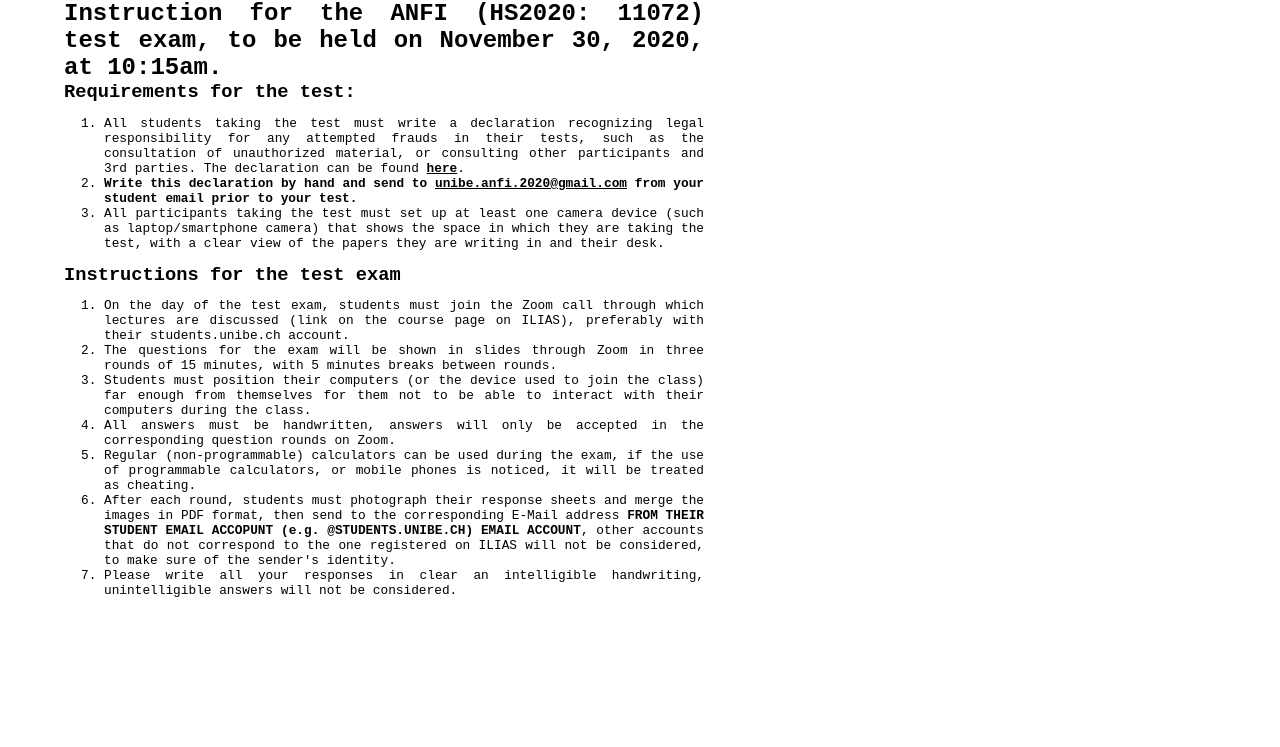
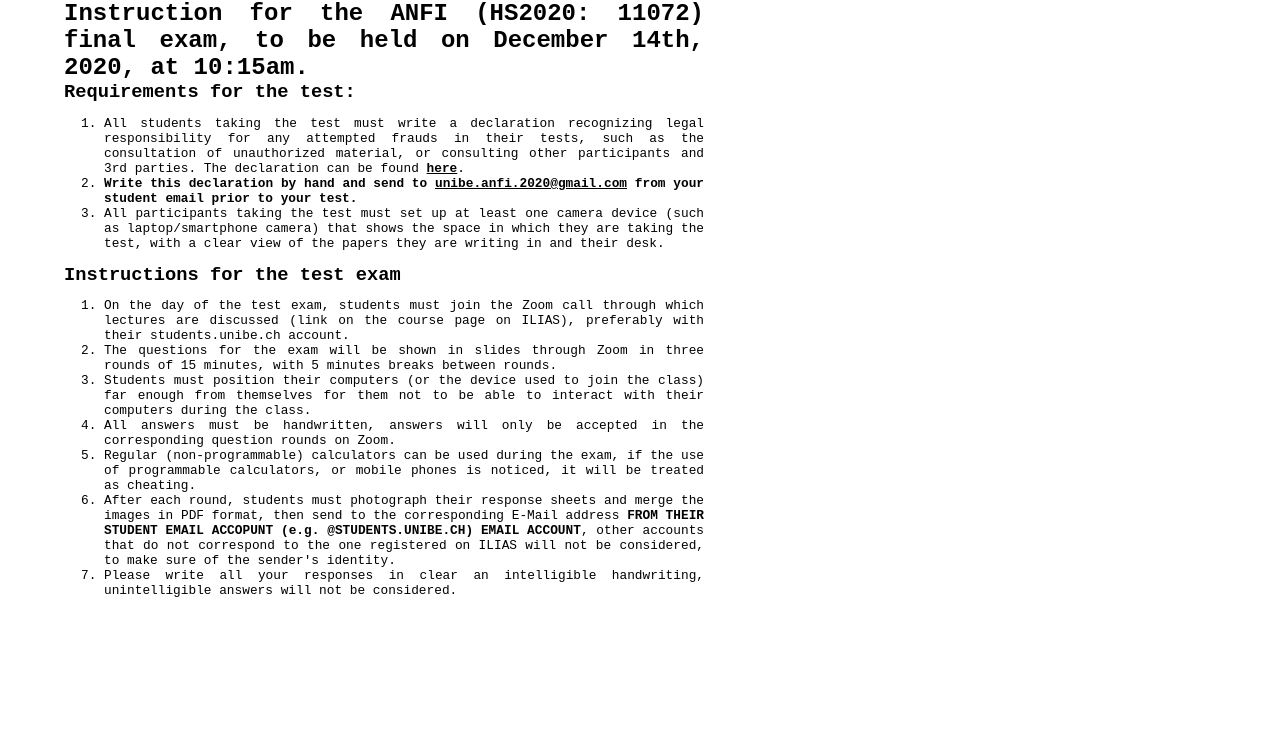
Before and after one commit to lsiddd/anfi2020, a plain HTML site: page index.html in a window 1280 px wide. Shown: the part 53-800 px from the top of the page. Drawn offline with Linux system fonts and the light colour scheme.

Commit message:
Update index.html

```diff
--- a/index.html
+++ b/index.html
@@ -14,7 +14,7 @@
 	</div>
 	<div id="content">
 		<div id="left">
-			<h2>Instruction for the ANFI (HS2020: 11072) test exam, to be held on November 30, 2020, at 10:15am.</h2>
+			<h2>Instruction for the ANFI (HS2020: 11072) final exam, to be held on December 14th, 2020, at 10:15am.</h2>
 			<h3>Requirements for the test:</h3>
 			<ol>
 				<li>All students taking the test must write a declaration recognizing legal responsibility for any
```
